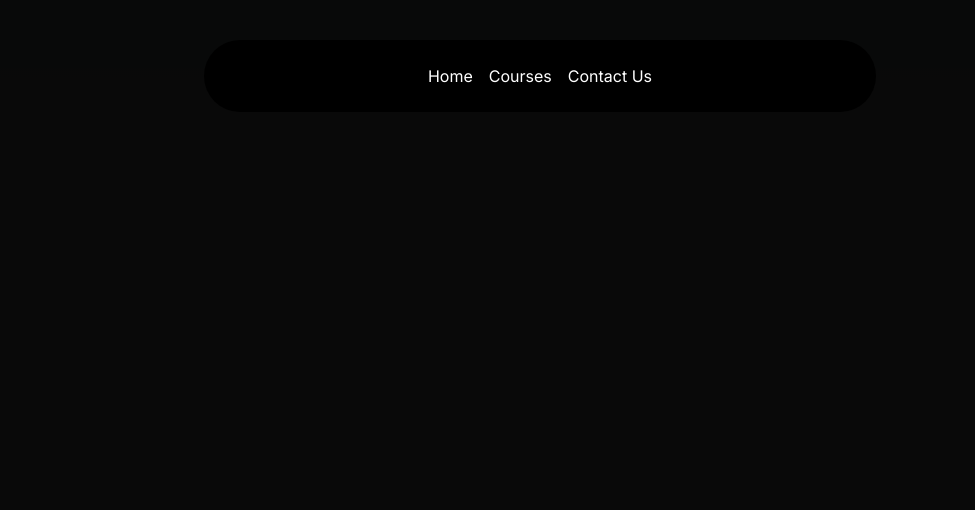
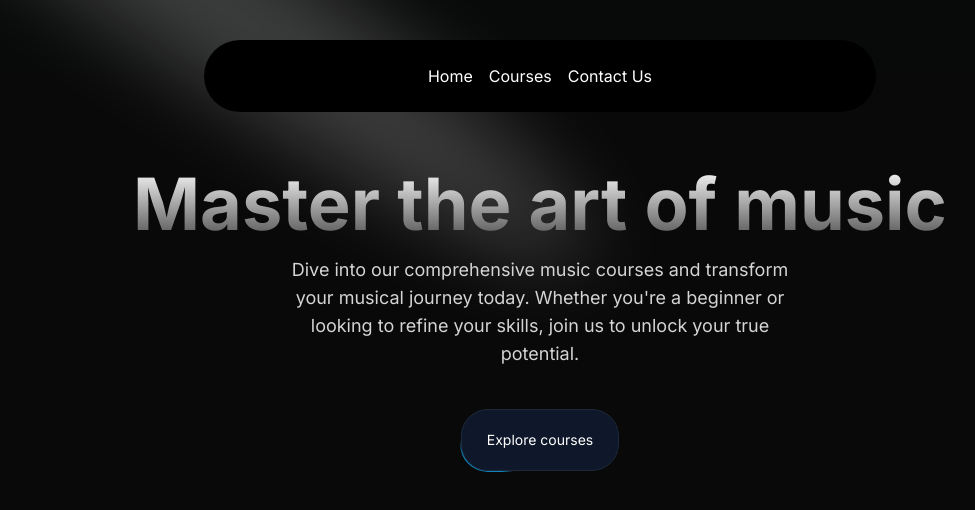
Before and after one commit to abhishekkumar011/Music-next.js, a Next.js app: page / in a window 1280 px wide. Shown: the top 510 px of the page, without its empty margins (100-1075 px from the left). Built offline with nearby package versions, Linux system fonts and the light colour scheme.

Commit message:
style : design hero section

```diff
--- a/src/app/page.tsx
+++ b/src/app/page.tsx
@@ -1,7 +1,9 @@
+import HeroSection from "@/components/HeroSection";
+
 export default function Home() {
   return (
     <div className="min-h-screen bg-black/[0.96] antialiased">
-
+      <HeroSection/>
     </div>
   );
 }
--- /dev/null
+++ b/src/components/HeroSection.tsx
@@ -0,0 +1,37 @@
+import React from "react";
+import Link from "next/link";
+import { Spotlight } from "./ui/Spotlight";
+import { Button } from "./ui/moving-border";
+
+const HeroSection = () => {
+  return (
+    <div className="h-auto md:h-[40rem] w-full rounded-md flex flex-col items-center justify-center relative overflow-hidden mx-auto py-10 md:py-0">
+      <Spotlight
+        className="-top-40 left-0 md:left-60 md:-top-30"
+        fill="white"
+      />
+      <div className="p-4 relative z-10 w-full text-center">
+        <h1 className="mt-20 md:mt-0 text-4xl md:text-7xl font-bold bg-clip-text text-transparent bg-gradient-to-b from-neutral-50 to-neutral-600">
+          Master the art of music
+        </h1>
+        <p className="mt-4 font-normal text-base md:text-lg text-neutral-300 max-w-lg mx-auto">
+          Dive into our comprehensive music courses and transform your musical
+          journey today. Whether you're a beginner or looking to refine your
+          skills, join us to unlock your true potential.
+        </p>
+        <div className="mt-10">
+          <Link href={"/courses"}>
+            <Button
+              borderRadius="1.75rem"
+              className="bg-white dark:bg-slate-900 text-black dark:text-white border-neutral-200 dark:border-slate-800"
+            >
+              Explore courses
+            </Button>
+          </Link>
+        </div>
+      </div>
+    </div>
+  );
+};
+
+export default HeroSection;
--- /dev/null
+++ b/src/components/ui/Spotlight.tsx
@@ -0,0 +1,56 @@
+import React from "react";
+import { cn } from "@/utils/cn";
+
+type SpotlightProps = {
+  className?: string;
+  fill?: string;
+};
+
+export const Spotlight = ({ className, fill }: SpotlightProps) => {
+  return (
+    <svg
+      className={cn(
+        "animate-spotlight pointer-events-none absolute z-[1]  h-[169%] w-[138%] lg:w-[84%] opacity-0",
+        className
+      )}
+      xmlns="http://www.w3.org/2000/svg"
+      viewBox="0 0 3787 2842"
+      fill="none"
+    >
+      <g filter="url(#filter)">
+        <ellipse
+          cx="1924.71"
+          cy="273.501"
+          rx="1924.71"
+          ry="273.501"
+          transform="matrix(-0.822377 -0.568943 -0.568943 0.822377 3631.88 2291.09)"
+          fill={fill || "white"}
+          fillOpacity="0.21"
+        ></ellipse>
+      </g>
+      <defs>
+        <filter
+          id="filter"
+          x="0.860352"
+          y="0.838989"
+          width="3785.16"
+          height="2840.26"
+          filterUnits="userSpaceOnUse"
+          colorInterpolationFilters="sRGB"
+        >
+          <feFlood floodOpacity="0" result="BackgroundImageFix"></feFlood>
+          <feBlend
+            mode="normal"
+            in="SourceGraphic"
+            in2="BackgroundImageFix"
+            result="shape"
+          ></feBlend>
+          <feGaussianBlur
+            stdDeviation="151"
+            result="effect1_foregroundBlur_1065_8"
+          ></feGaussianBlur>
+        </filter>
+      </defs>
+    </svg>
+  );
+};
--- /dev/null
+++ b/src/components/ui/moving-border.tsx
@@ -0,0 +1,139 @@
+"use client";
+import React from "react";
+import {
+  motion,
+  useAnimationFrame,
+  useMotionTemplate,
+  useMotionValue,
+  useTransform,
+} from "framer-motion";
+import { useRef } from "react";
+import { cn } from "@/utils/cn";
+
+export function Button({
+  borderRadius = "1.75rem",
+  children,
+  as: Component = "button",
+  containerClassName,
+  borderClassName,
+  duration,
+  className,
+  ...otherProps
+}: {
+  borderRadius?: string;
+  children: React.ReactNode;
+  as?: any;
+  containerClassName?: string;
+  borderClassName?: string;
+  duration?: number;
+  className?: string;
+  [key: string]: any;
+}) {
+  return (
+    <Component
+      className={cn(
+        "bg-transparent relative text-xl  h-16 w-40 p-[1px] overflow-hidden ",
+        containerClassName
+      )}
+      style={{
+        borderRadius: borderRadius,
+      }}
+      {...otherProps}
+    >
+      <div
+        className="absolute inset-0"
+        style={{ borderRadius: `calc(${borderRadius} * 0.96)` }}
+      >
+        <MovingBorder duration={duration} rx="30%" ry="30%">
+          <div
+            className={cn(
+              "h-20 w-20 opacity-[0.8] bg-[radial-gradient(var(--sky-500)_40%,transparent_60%)]",
+              borderClassName
+            )}
+          />
+        </MovingBorder>
+      </div>
+
+      <div
+        className={cn(
+          "relative bg-slate-900/[0.8] border border-slate-800 backdrop-blur-xl text-white flex items-center justify-center w-full h-full text-sm antialiased",
+          className
+        )}
+        style={{
+          borderRadius: `calc(${borderRadius} * 0.96)`,
+        }}
+      >
+        {children}
+      </div>
+    </Component>
+  );
+}
+
+export const MovingBorder = ({
+  children,
+  duration = 2000,
+  rx,
+  ry,
+  ...otherProps
+}: {
+  children: React.ReactNode;
+  duration?: number;
+  rx?: string;
+  ry?: string;
+  [key: string]: any;
+}) => {
+  const pathRef = useRef<any>();
+  const progress = useMotionValue<number>(0);
+
+  useAnimationFrame((time) => {
+    const length = pathRef.current?.getTotalLength();
+    if (length) {
+      const pxPerMillisecond = length / duration;
+      progress.set((time * pxPerMillisecond) % length);
+    }
+  });
+
+  const x = useTransform(
+    progress,
+    (val) => pathRef.current?.getPointAtLength(val).x
+  );
+  const y = useTransform(
+    progress,
+    (val) => pathRef.current?.getPointAtLength(val).y
+  );
+
+  const transform = useMotionTemplate`translateX(${x}px) translateY(${y}px) translateX(-50%) translateY(-50%)`;
+
+  return (
+    <>
+      <svg
+        xmlns="http://www.w3.org/2000/svg"
+        preserveAspectRatio="none"
+        className="absolute h-full w-full"
+        width="100%"
+        height="100%"
+        {...otherProps}
+      >
+        <rect
+          fill="none"
+          width="100%"
+          height="100%"
+          rx={rx}
+          ry={ry}
+          ref={pathRef}
+        />
+      </svg>
+      <motion.div
+        style={{
+          position: "absolute",
+          top: 0,
+          left: 0,
+          display: "inline-block",
+          transform,
+        }}
+      >
+        {children}
+      </motion.div>
+    </>
+  );
+};
--- a/tailwind.config.ts
+++ b/tailwind.config.ts
@@ -1,4 +1,20 @@
 import type { Config } from "tailwindcss";
+
+const colors = require("tailwindcss/colors");
+const {
+  default: flattenColorPalette,
+} = require("tailwindcss/lib/util/flattenColorPalette");
+
+function addVariablesForColors({ addBase, theme }: any) {
+  let allColors = flattenColorPalette(theme("colors"));
+  let newVars = Object.fromEntries(
+    Object.entries(allColors).map(([key, val]) => [`--${key}`, val])
+  );
+
+  addBase({
+    ":root": newVars,
+  });
+}
 
 const config: Config = {
   content: [
@@ -9,13 +25,29 @@
   darkMode : 'class',
   theme: {
     extend: {
+      animation : {
+        spotlight: "spotlight 2s ease .75s 1 forwards",
+      },
       backgroundImage: {
         "gradient-radial": "radial-gradient(var(--tw-gradient-stops))",
         "gradient-conic":
           "conic-gradient(from 180deg at 50% 50%, var(--tw-gradient-stops))",
       },
+      keyframes: {
+        spotlight: {
+          "0%": {
+            opacity: "0",
+            transform: "translate(-72%, -62%) scale(0.5)",
+          },
+          "100%": {
+            opacity: "1",
+            transform: "translate(-50%,-40%) scale(1)",
+          },
+        },
+      },
     },
   },
-  plugins: [],
+  plugins: [addVariablesForColors],
 };
+
 export default config;
```
